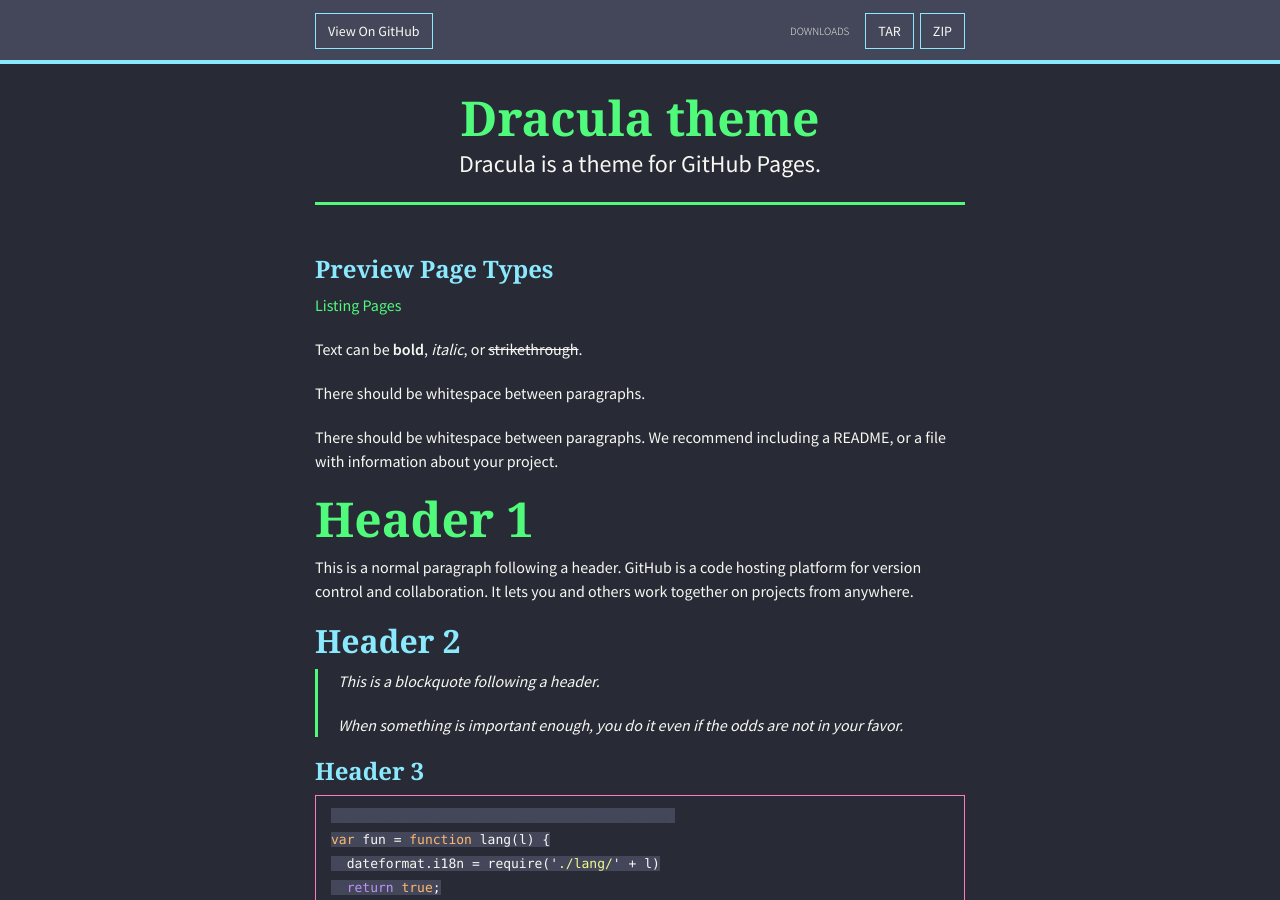
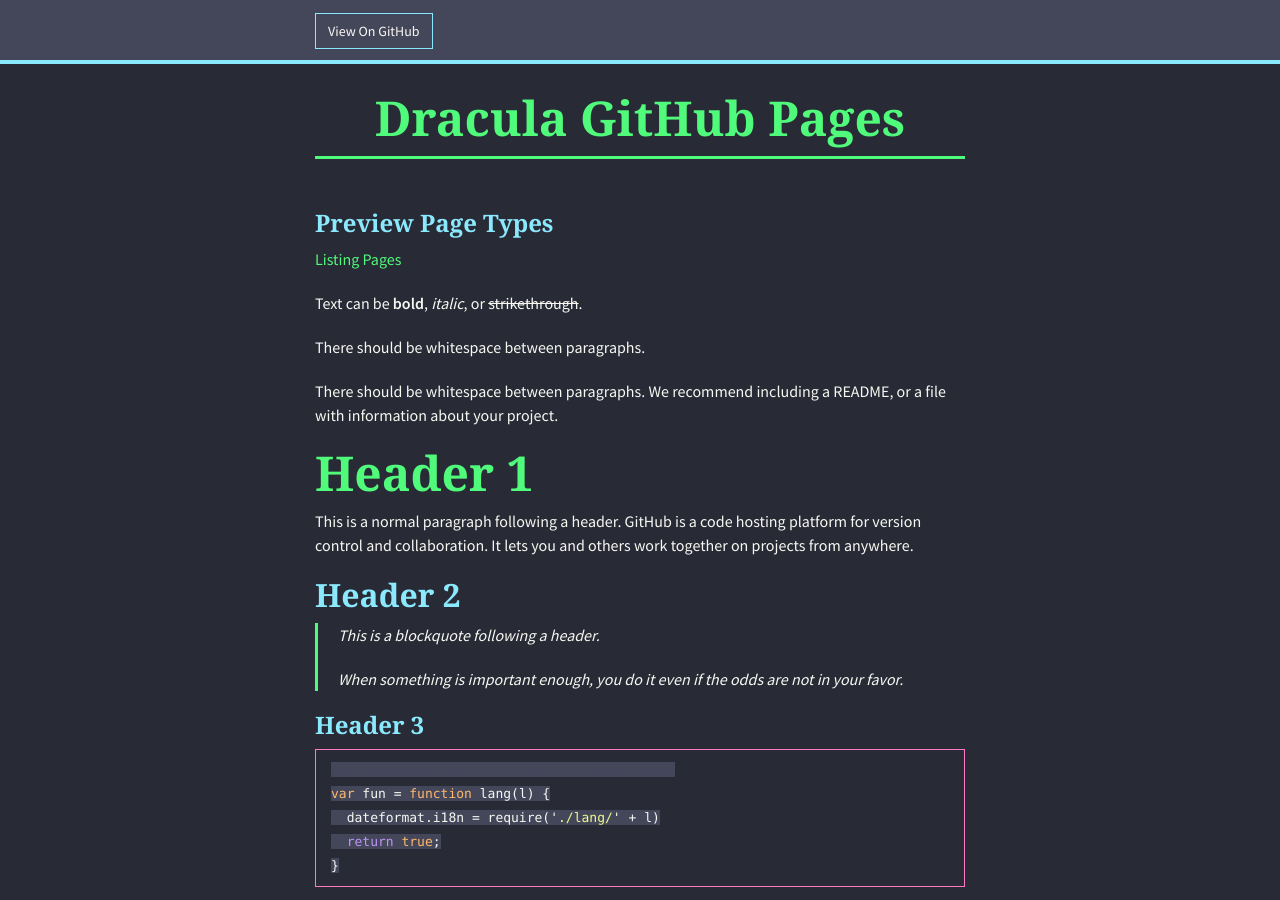
Before and after one commit to dracula/gh-pages, a Jekyll site: the page built from index.md, in a window 1280 px wide and 900 px high. Built offline with Jekyll 4.4.1, drawn with Linux system fonts in a browser that asks for light colours; nearby versions of some CDN libraries; the repository's description, which GitHub fills in, is left out; our own code applies the rules of GitHub Pages for plain Markdown files.

Commit message:
Adjust config for repo preview

```diff
--- a/_config.yml
+++ b/_config.yml
@@ -1,6 +1,5 @@
-title: Dracula theme
-description: Dracula is a theme for GitHub Pages.
-show_downloads: true
+title: Dracula GitHub Pages
+show_downloads: false
 google_analytics:
 remote_theme: "dracula/gh-pages"
 show_header: true
```
